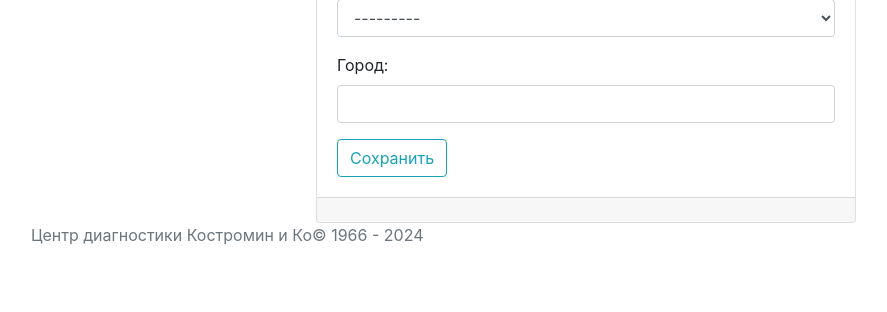
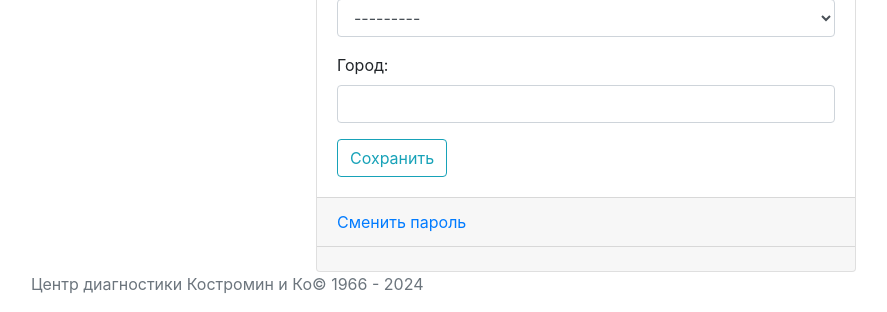
Before and after one commit to AlekseiKostromin/medical_diagnostics, a Django app: page /users/profile/ in a window 1280 px wide. Shown: the part 805-1117 px from the top of the page, without its empty margins (54-941 px from the left). Before the commit the page ends 1049 px from the top, so only its background shows below. Run offline with Django 5.2, Linux system fonts and the light colour scheme; the visitor is signed in with stand-in values (Sample User, id 1); some libraries are stand-ins or nearby versions.

Commit message:
Modification.

```diff
--- a/users/templates/users/user_form.html
+++ b/users/templates/users/user_form.html
@@ -15,6 +15,7 @@
                     <button type="submit" class="btn btn-outline-info">Сохранить</button>
                 </form>
             </div>
+            <div class="card-footer"><a href="{% url 'users:generate_password' %}">Сменить пароль</a></div>
             <div class="card-footer">
 
             </div>
```
